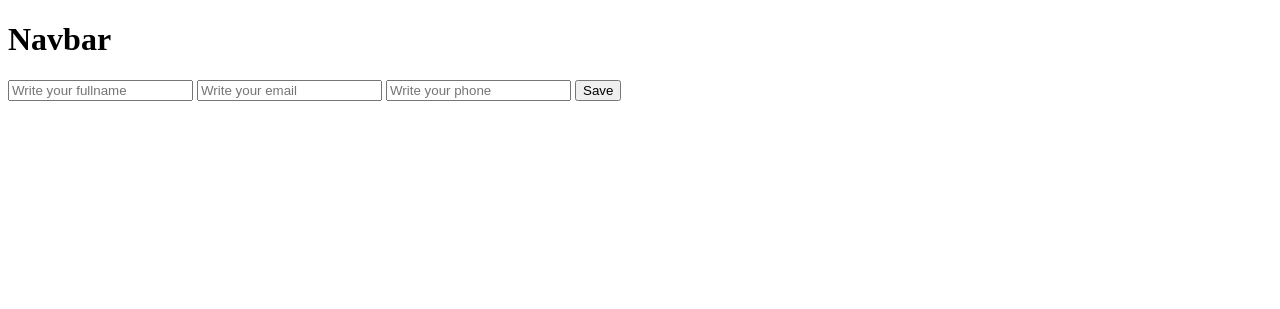
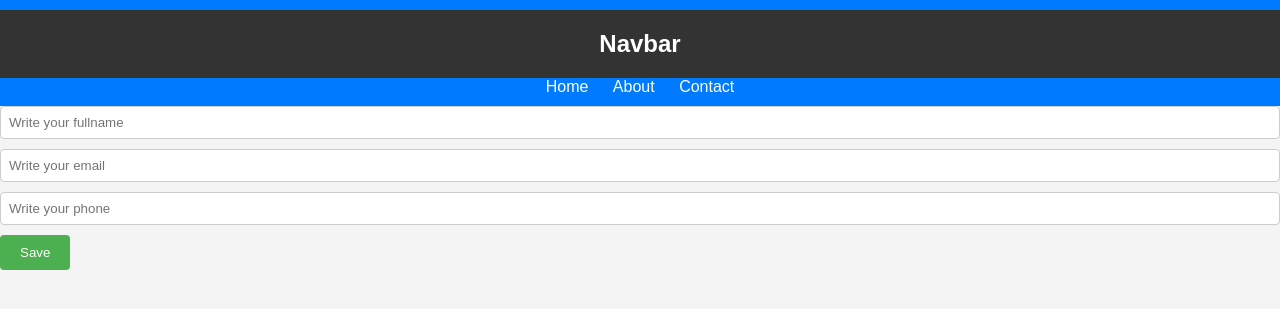
Before and after one commit to hugo01andres/CRUDWithFlask, a Flask app: page /contacts/ in a window 1280 px wide. Shown: the top 309 px of the page. Run offline with Flask 3, Linux system fonts and the light colour scheme; data that the repository does not hold is empty.

Commit message:
Arreglo unos bugs

```diff
--- a/templates/index.html
+++ b/templates/index.html
@@ -1,7 +1,66 @@
-
 {% extends 'layout.html' %}
 
 {% block content %}
+<style>
+    /* CSS Styles */
+    .alert {
+        padding: 10px;
+        margin-bottom: 15px;
+    }
+
+    .alert-info {
+        background-color: #d9edf7;
+        border-color: #bce8f1;
+        color: #31708f;
+    }
+
+    input[type="text"] {
+        width: 100%;
+        padding: 8px;
+        margin-bottom: 10px;
+        border: 1px solid #ccc;
+        border-radius: 4px;
+        box-sizing: border-box;
+    }
+
+    button.save-button {
+        background-color: #4caf50;
+        color: white;
+        padding: 10px 20px;
+        border: none;
+        border-radius: 4px;
+        cursor: pointer;
+    }
+
+    button.save-button:hover {
+        background-color: #45a049;
+    }
+
+    .contacts-list {
+        margin-top: 20px;
+    }
+
+    .contact {
+        border: 1px solid #ccc;
+        padding: 10px;
+        margin-bottom: 10px;
+    }
+
+    .contact h3 {
+        margin-top: 0;
+    }
+
+    .contact-options a {
+        margin-right: 10px;
+        text-decoration: none;
+        color: #007bff;
+    }
+
+    .contact-options a:hover {
+        text-decoration: underline;
+        color: #0056b3;
+    }
+</style>
 
 {% with messages = get_flashed_messages() %}
     {% if messages %}
@@ -18,16 +77,16 @@
     <input type="text" name="email" placeholder="Write your email">
     <input type="text" name="phone" placeholder="Write your phone">
 
-    <button>Save</button>
+    <button class="save-button">Save</button>
 </form>
 
-<div>
+<div class="contacts-list">
     {% for contact in contacts %}
-        <div>
+        <div class="contact">
             <h3>{{ contact.name }}</h3>
-            <div>
-                <a href="{{ url_for('contacts.update_contact', id = contact.id) }}">Update</a>
-                <a href="{{ url_for('contacts.delete_contact', id = contact.id) }}">Delete</a>
+            <div class="contact-options">
+                <a href="{{ url_for('contacts.update_contact', id=contact.id) }}">Update</a>
+                <a href="{{ url_for('contacts.delete_contact', id=contact.id) }}">Delete</a>
             </div>
             <p>{{ contact.email }}</p>
             <p>{{ contact.phone }}</p>
--- a/templates/layout.html
+++ b/templates/layout.html
@@ -4,10 +4,53 @@
     <meta charset="UTF-8">
     <meta name="viewport" content="width=device-width, initial-scale=1.0">
     <title>Flask CRUD</title>
+    <style>
+        /* CSS Styles for Layout */
+        body {
+            font-family: Arial, sans-serif;
+            margin: 0;
+            padding: 0;
+            background-color: #f4f4f4;
+        }
+
+        h1 {
+            text-align: center;
+            background-color: #333;
+            color: #fff;
+            padding: 20px 0;
+            margin: 0;
+        }
+
+        /* Navbar Styles */
+        nav {
+            background-color: #007bff;
+            color: #fff;
+            padding: 10px 0;
+            text-align: center;
+        }
+
+        nav a {
+            color: #fff;
+            text-decoration: none;
+            margin: 0 10px;
+        }
+
+        nav a:hover {
+            text-decoration: underline;
+        }
+
+    </style>
 </head>
 <body>
-    <h1>Navbar</h1>
-    {% block content %}
-    {% endblock %}
+    <nav>
+        <h1>Navbar</h1>
+        <a href="{{ url_for('contacts.index') }}">Home</a>
+        <a href="{{ url_for('contacts.index') }}">About</a>
+        <a href="{{ url_for('contacts.index') }}">Contact</a>
+    </nav>
+    <div class="container">
+        {% block content %}
+        {% endblock %}
+    </div>
 </body>
 </html>
```
Also changed, not shown: templates/update.html (+36 -6 lines).
